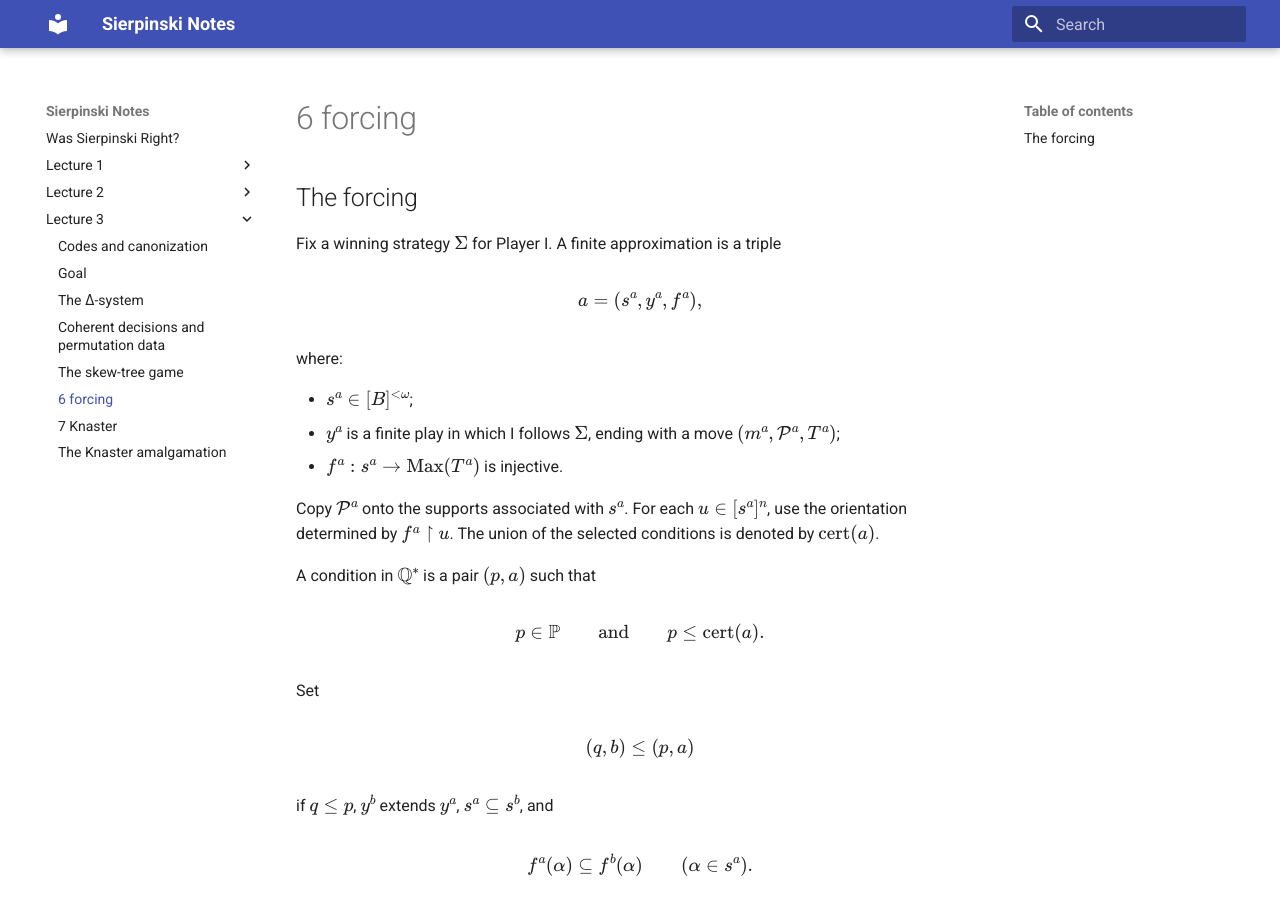
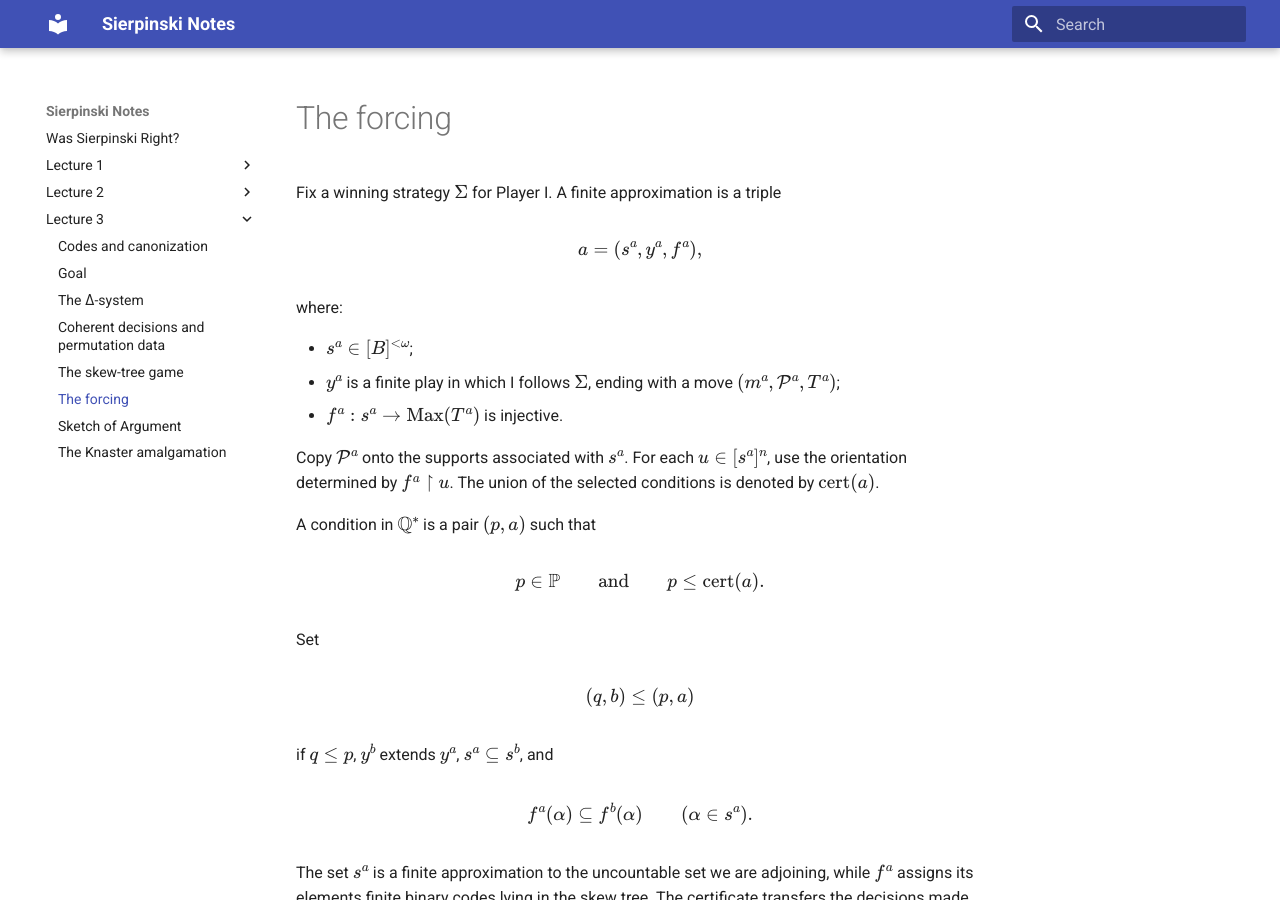
Before and after one commit to ToddEisworth/sierpinski, an MkDocs documentation site: the page built from docs/Lecture 3/6 forcing.md, in a window 1280 px wide and 900 px high. Built offline with MkDocs 1.6.1 and Material for MkDocs 9.7.7, drawn with Linux system fonts in a browser that asks for light colours.

Commit message:
basicsite

```diff
--- a/docs/Lecture 3/6 forcing.md
+++ b/docs/Lecture 3/6 forcing.md
@@ -1,4 +1,4 @@
-## The forcing
+#The forcing
 
 Fix a winning strategy $\Sigma$ for Player I. A finite approximation is a triple
 
```
Also changed, not shown: docs/Lecture 3/7 Knaster.md (+2 -0 lines).
